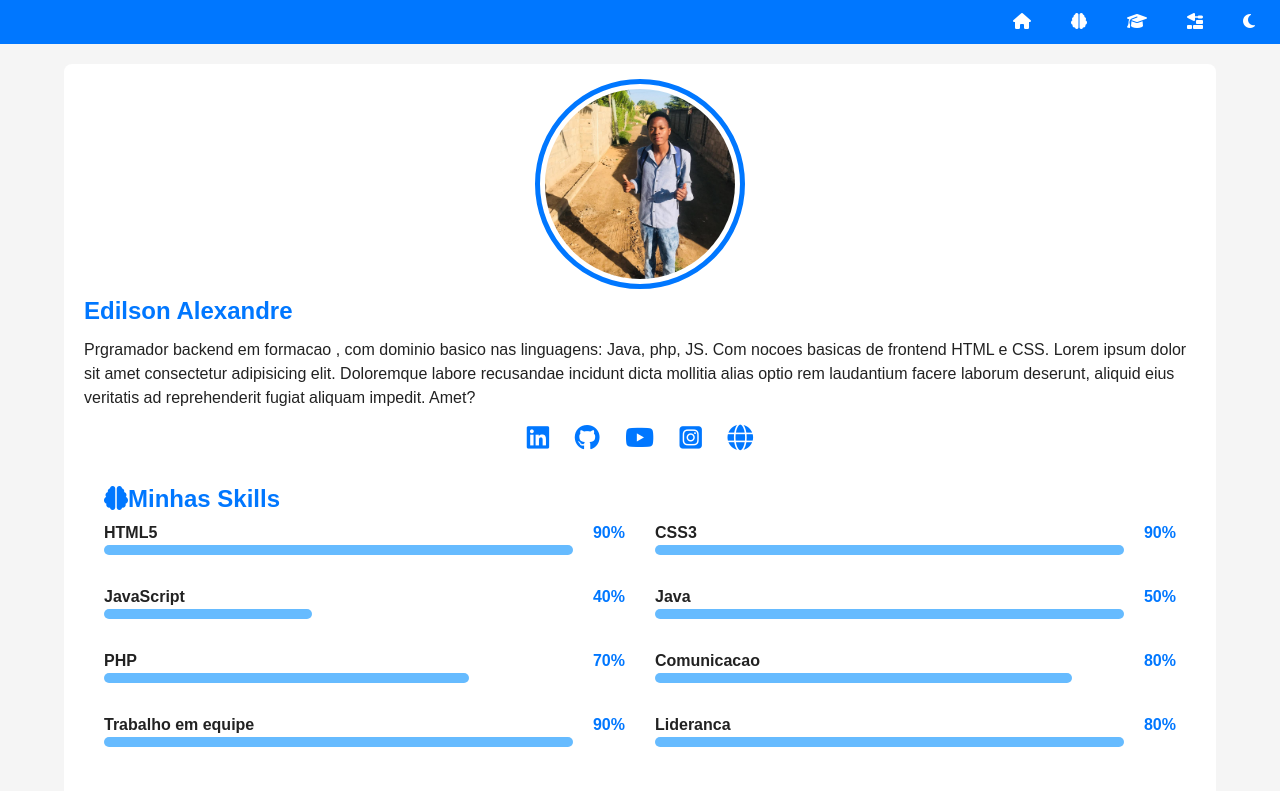
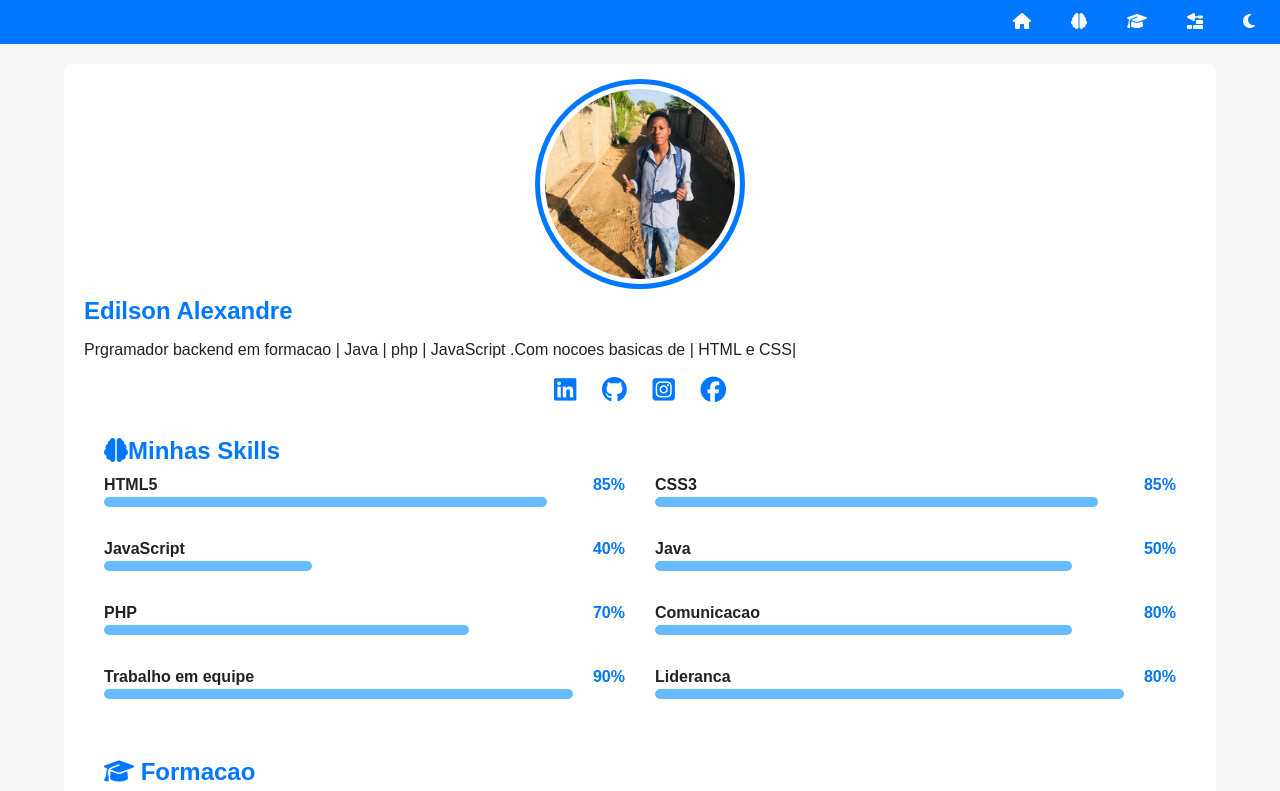
Before and after one commit to edilsonalexandre6/Portifolio_, a plain HTML site: page index.html in a window 1280 px wide. Shown: the top 791 px of the page. Drawn offline with Linux system fonts and the light colour scheme.

Commit message:
Atualizando dados

```diff
--- a/index.html
+++ b/index.html
@@ -24,14 +24,15 @@
        <section id="ficha">
         <img src="imagens/perfil_portifolio.png.jpg" alt="" class="foto">
         <h1>Edilson Alexandre</h1>
-        <p>Prgramador backend em formacao , com dominio basico nas linguagens: Java, php, JS. Com nocoes basicas de frontend HTML e CSS. Lorem ipsum dolor sit amet consectetur adipisicing elit. Doloremque labore recusandae incidunt dicta mollitia alias optio rem laudantium facere laborum deserunt, aliquid eius veritatis ad reprehenderit fugiat aliquam impedit. Amet? </p>
+        <p>Prgramador backend em formacao | Java | php | JavaScript .Com nocoes basicas de | HTML e CSS| </p>
 
         <div id="social">
-            <a href="#" target="_blank" rel="nofollow"><i class="fa-brands fa-linkedin"></i></a>
+            <a href="https://www.linkedin.com/in/edilson-alexandre-494474419/" target="_blank" rel="nofollow"><i class="fa-brands fa-linkedin"></i></a>
             <a href="#"  target="_blank" rel="nofollow"><i class="fa-brands fa-github"></i></a>
-            <a href="#"  target="_blank" rel="nofollow"><i class="fa-brands fa-youtube"></i></a>
+            <!-- <a href="#"  target="_blank" rel="nofollow"><i class="fa-brands fa-youtube"></i></a> -->
             <a href="#"  target="_blank" rel="nofollow"><i class="fa-brands fa-square-instagram"></i></a>
-            <a href="#"  target="_blank" rel="nofollow"><i class="fa-solid fa-globe"></i></a>
+            <a href=""><i class="fa-brands fa-facebook"></i></a>
+            <!-- <a href="#"  target="_blank" rel="nofollow"><i class="fa-solid fa-globe"></i></a> -->
         </div>
 
        <sectio id="detalhes">
@@ -52,12 +53,12 @@
                            HTML5
                         </span>
                         <span class="porcent">
-                            90%
+                            85%
                         </span>
                     </div>
                     <div class="barra">
                         <div class="progresso"
-                         style="width: 90%;"></div>
+                         style="width: 85%;"></div>
                     </div>
                 </div>
 
@@ -68,12 +69,12 @@
                            CSS3
                         </span>
                         <span class="porcent">
-                            90%
+                            85%
                         </span>
                     </div>
                     <div class="barra">
                         <div class="progresso"
-                         style="width: 90%;"></div>
+                         style="width: 85%;"></div>
                     </div>
                 </div>
 
@@ -105,7 +106,7 @@
                     </div>
                     <div class="barra">
                         <div class="progresso"
-                         style="width: 90%;"></div>
+                         style="width: 80%;"></div>
                     </div>
                 </div>
 
```
